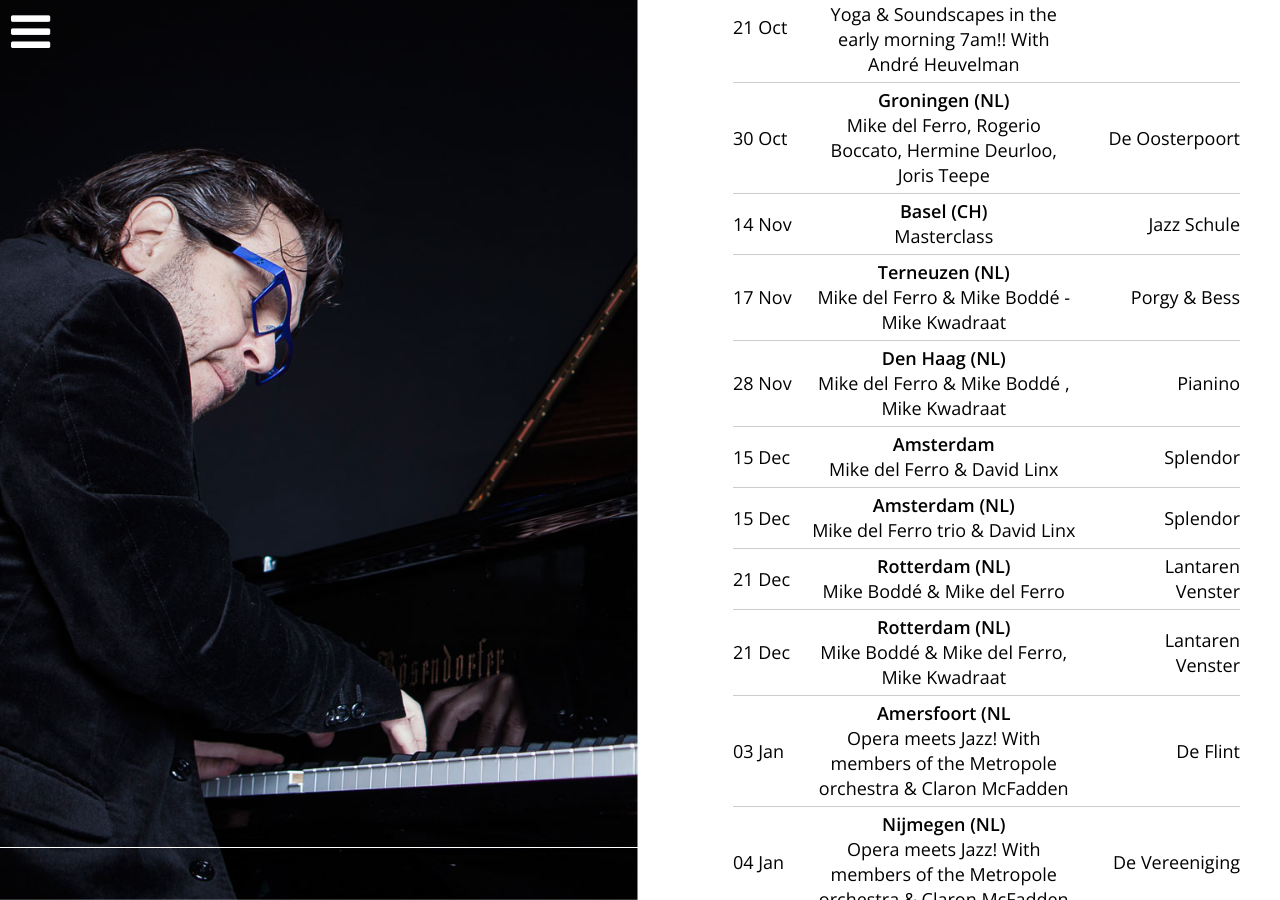
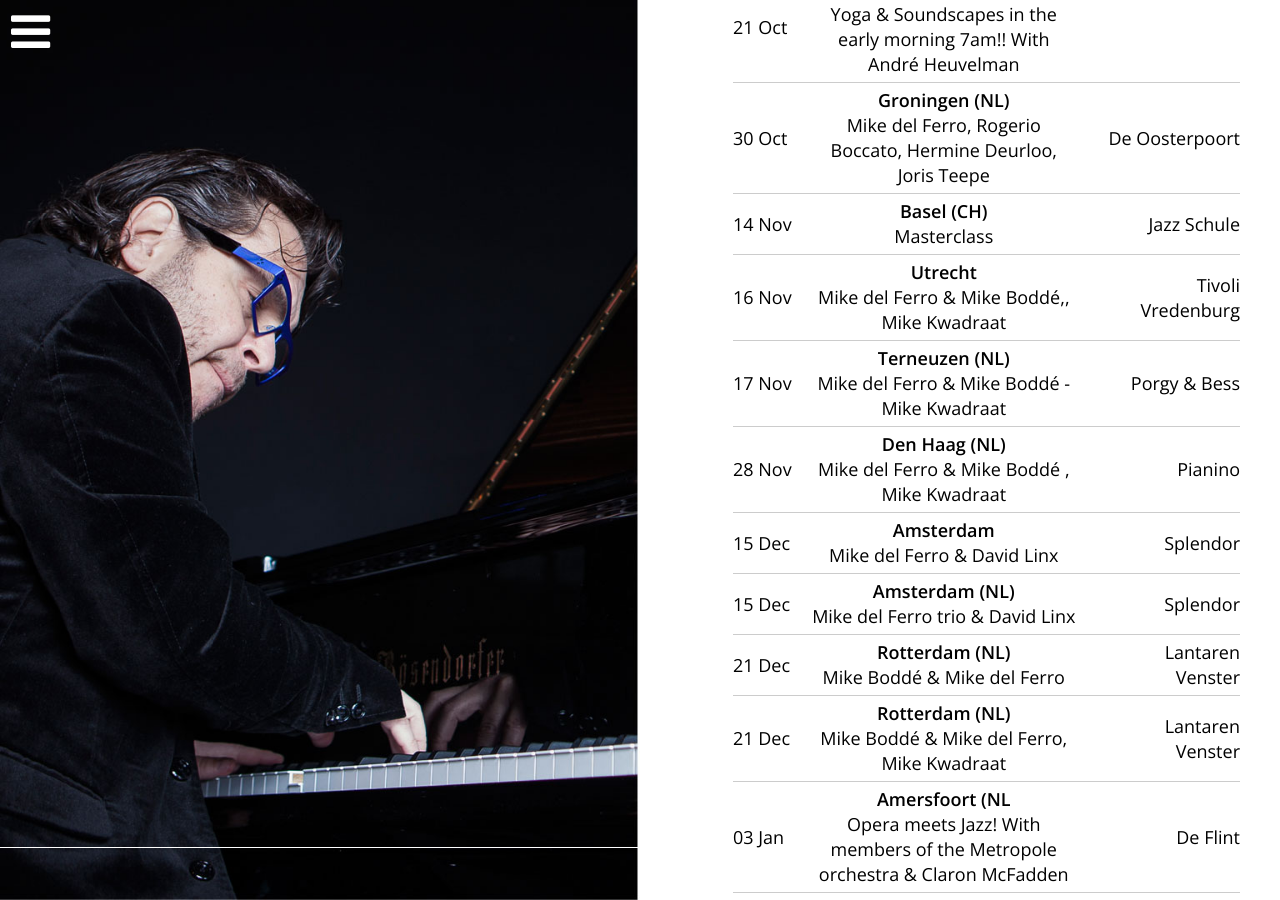
Before and after one commit to mikedelferro/website, a Jekyll site: the page built from agenda.html, in a window 1280 px wide and 900 px high, scrolled down 322 px. Built offline with Jekyll 4.4.1, drawn with Linux system fonts in a browser that asks for light colours; nearby versions of some CDN libraries.

Commit message:
Updated '_config.yml' via CloudCannon

```diff
--- a/_config.yml
+++ b/_config.yml
@@ -93,3 +93,8 @@ gigs:
     location: Pianino
     venue: Den Haag (NL)
     url: 'https://www.facebook.com/pianinotheater/'
+  - title: 'Mike del Ferro & Mike Boddé,, Mike Kwadraat'
+    date: 2018-11-16 20:00:00
+    location: Tivoli Vredenburg
+    venue: Utrecht
+    url: 'https://www.tivolivredenburg.nl/agenda/mike-kwadraat-16-11-2018/'
```
